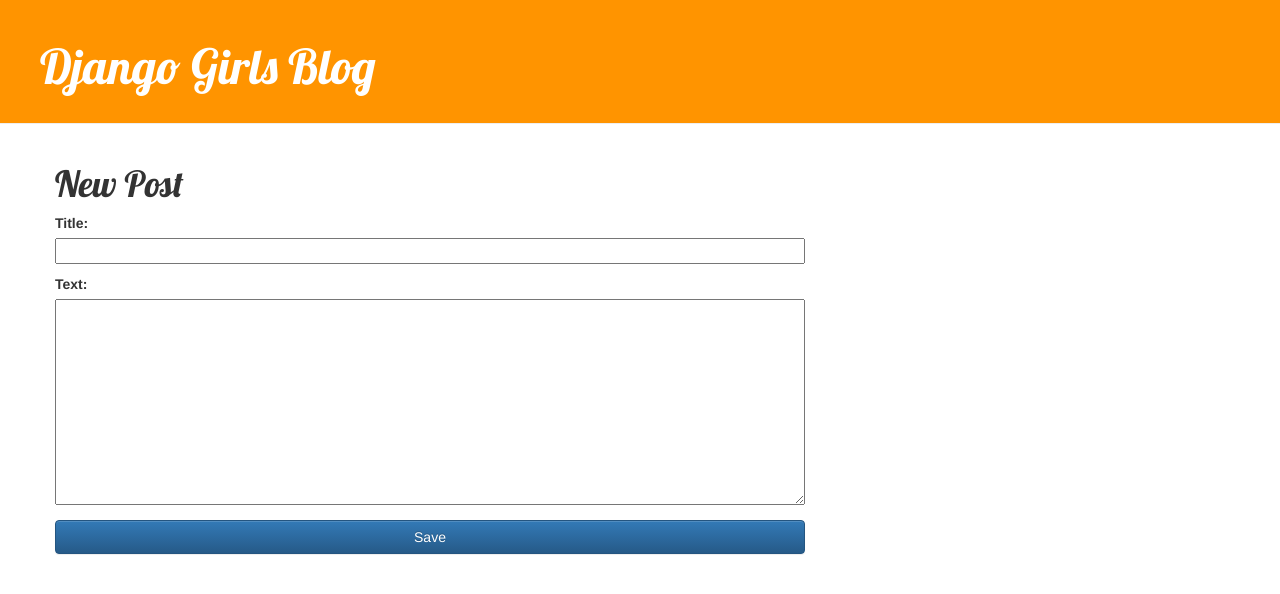
After one commit to Junhong-Kim/djangogirls-tutorial, a Django app: page /blog/posts/new in a window 1280 px wide. The commit adds this page. Shown: the top 594 px of the page. Run offline with Django 3.2, Linux system fonts and the light colour scheme; some libraries are stand-ins or nearby versions.

Commit message:
add: django form

```diff
--- /dev/null
+++ b/blog/forms.py
@@ -0,0 +1,8 @@
+from django import forms
+from .models import Post
+
+
+class PostForm(forms.ModelForm):
+    class Meta:
+        model = Post
+        fields = ['title', 'text',]
--- a/blog/templates/blog/base.html
+++ b/blog/templates/blog/base.html
@@ -12,6 +12,11 @@
 </head>
     <body>
         <div class="page-header">
+            {% if user.is_authenticated %}
+                <a href="{% url 'post_new' %}" class="top-menu">
+                    <span class="glyphicon glyphicon-plus"></span>
+                </a>
+            {% endif %}
             <h1><a href="">Django Girls Blog</a></h1>
         </div>
 
--- a/blog/templates/blog/post_detail.html
+++ b/blog/templates/blog/post_detail.html
@@ -7,6 +7,9 @@
                 {{ post.published_date }}
             </div>
         {% endif %}
+        <a href="{% url 'post_edit' pk=post.pk%}" class="btn btn-default">
+            <span class="glyphicon glyphicon-pencil">수정</span>
+        </a>
         <h1>{{ post.title }}</h1>
         <p>{{ post.text|linebreaksbr }}</p>
     </div>
--- /dev/null
+++ b/blog/templates/blog/post_edit.html
@@ -0,0 +1,10 @@
+{% extends "blog/base.html" %}
+
+{% block content %}
+    <h1>New Post</h1>
+    <form action="" method="post" class="post-form">
+        {% csrf_token %}
+        {{ form.as_p }}
+        <input type="submit" class="save btn btn-primary" value="Save">
+    </form>
+{% endblock %}
--- a/blog/urls.py
+++ b/blog/urls.py
@@ -5,4 +5,6 @@ from blog import views
 urlpatterns = [
     path('', views.post_list, name='post_list'),
     path('posts/<int:pk>', views.post_detail, name='post_detail'),
+    path('posts/new', views.post_new, name='post_new'),
+    path('posts/<int:pk>/edit', views.post_edit, name='post_edit')
 ]
--- a/blog/views.py
+++ b/blog/views.py
@@ -1,8 +1,8 @@
-from django.http import HttpResponse
-from django.shortcuts import render, get_object_or_404
+from django.shortcuts import render, get_object_or_404, redirect
 from django.utils import timezone
 
 from .models import Post
+from .forms import PostForm
 
 
 def post_list(request):
@@ -19,4 +19,35 @@ def post_detail(request, pk):
     return render(request, 'blog/post_detail.html', {
         'post': post,
     })
-    return HttpResponse('post_detail: {}'.format(pk))
+
+
+# @login_required
+def post_new(request):
+    if request.method == 'POST':
+        form = PostForm(request.POST)
+        if form.is_valid():
+            post = form.save(commit=False)
+            post.author = request.user
+            post.published_date = timezone.now()
+            post.save()
+            return redirect('post_detail', pk=post.pk)
+    else:
+        form = PostForm()
+    return render(request, 'blog/post_edit.html', {'form': form})
+
+
+# @login_required
+def post_edit(request, pk):
+    post = get_object_or_404(Post, pk=pk)
+
+    if request.method == 'POST':
+        form = PostForm(request.POST, instance=post)
+        if form.is_valid():
+            post = form.save(commit=False)
+            post.author = request.user
+            post.published_date = timezone.now()
+            post.save()
+            return redirect('post_detail', pk=post.pk)
+    else:
+        form = PostForm(instance=post)
+    return render(request, 'blog/post_edit.html', {'form': form})
```
Also changed, not shown: db.sqlite3.
